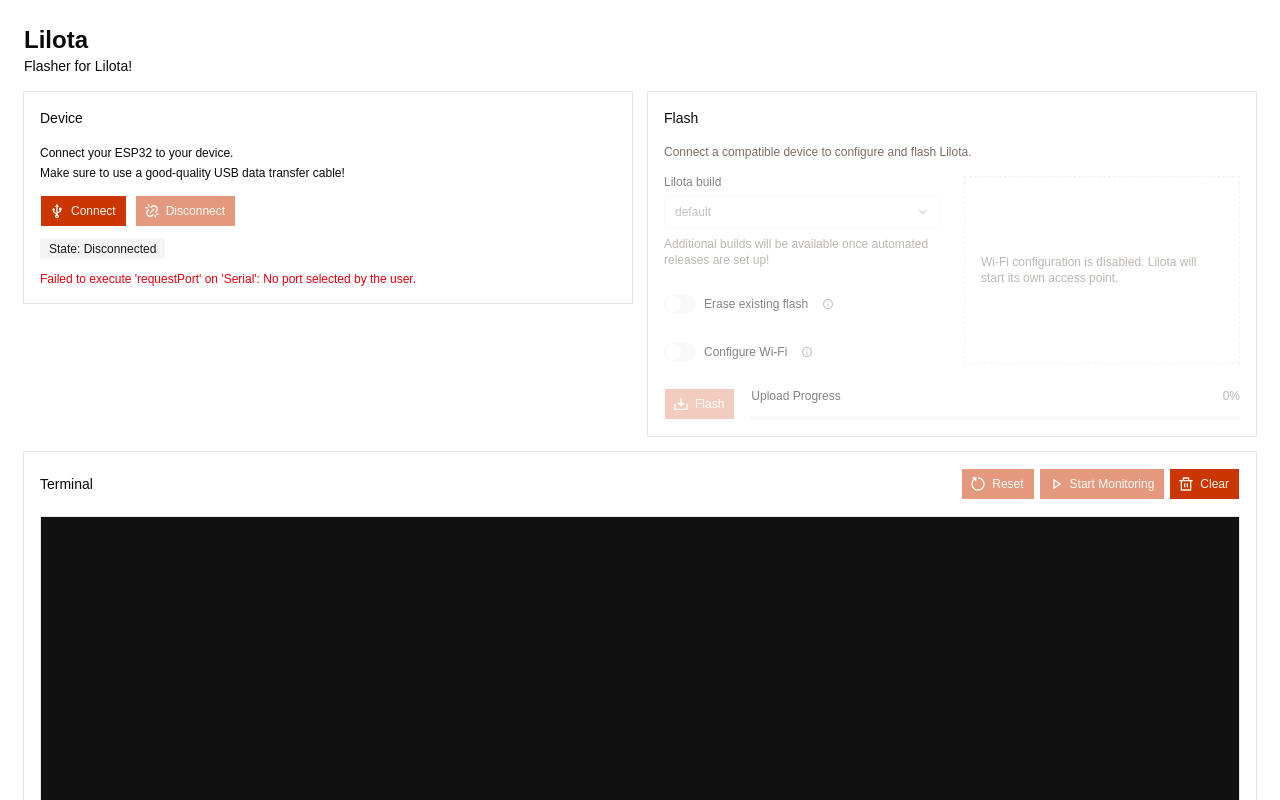
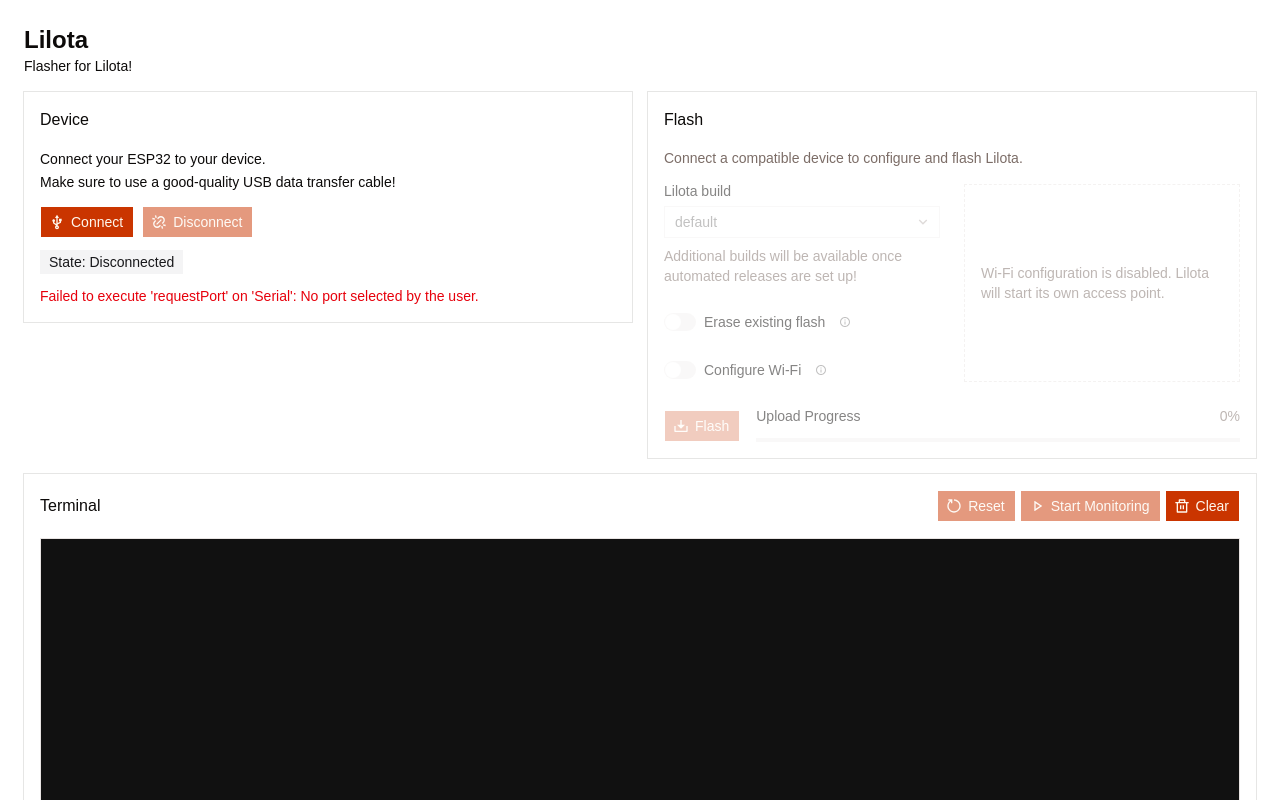
Before and after one commit to nebulanw/lilota-flasher, a React (Vite) app: page / in a window 1280 px wide. Both pictures are taken after a click on the button "Connect". Shown: the top 800 px of the page. Built offline with nearby package versions, Linux system fonts and the light colour scheme.

Commit message:
style: bump up font sizes

```diff
--- a/src/components/ui/badge.tsx
+++ b/src/components/ui/badge.tsx
@@ -5,7 +5,7 @@
 import { cn } from "@/lib/utils"
 
 const badgeVariants = cva(
-  "group/badge inline-flex h-5 w-fit shrink-0 items-center justify-center gap-1 overflow-hidden rounded-none border border-transparent px-2 py-0.5 text-xs font-medium whitespace-nowrap transition-all focus-visible:border-ring focus-visible:ring-[3px] focus-visible:ring-ring/50 has-data-[icon=inline-end]:pr-1.5 has-data-[icon=inline-start]:pl-1.5 aria-invalid:border-destructive aria-invalid:ring-destructive/20 dark:aria-invalid:ring-destructive/40 [&>svg]:pointer-events-none [&>svg]:size-3!",
+  "group/badge inline-flex h-6 w-fit shrink-0 items-center justify-center gap-1 overflow-hidden rounded-none border border-transparent px-2 py-0.5 text-sm font-medium whitespace-nowrap transition-all focus-visible:border-ring focus-visible:ring-[3px] focus-visible:ring-ring/50 has-data-[icon=inline-end]:pr-1.5 has-data-[icon=inline-start]:pl-1.5 aria-invalid:border-destructive aria-invalid:ring-destructive/20 dark:aria-invalid:ring-destructive/40 [&>svg]:pointer-events-none [&>svg]:size-3!",
   {
     variants: {
       variant: {
--- a/src/components/ui/button.tsx
+++ b/src/components/ui/button.tsx
@@ -4,7 +4,7 @@
 import { cn } from "@/lib/utils"
 
 const buttonVariants = cva(
-  "group/button inline-flex shrink-0 items-center justify-center rounded-none border border-transparent bg-clip-padding text-xs font-medium whitespace-nowrap transition-all outline-none select-none focus-visible:border-ring focus-visible:ring-1 focus-visible:ring-ring/50 active:not-aria-[haspopup]:translate-y-px disabled:pointer-events-none disabled:opacity-50 aria-invalid:border-destructive aria-invalid:ring-1 aria-invalid:ring-destructive/20 dark:aria-invalid:border-destructive/50 dark:aria-invalid:ring-destructive/40 [&_svg]:pointer-events-none [&_svg]:shrink-0 [&_svg:not([class*='size-'])]:size-4",
+  "group/button inline-flex shrink-0 items-center justify-center rounded-none border border-transparent bg-clip-padding text-sm font-medium whitespace-nowrap transition-all outline-none select-none focus-visible:border-ring focus-visible:ring-1 focus-visible:ring-ring/50 active:not-aria-[haspopup]:translate-y-px disabled:pointer-events-none disabled:opacity-50 aria-invalid:border-destructive aria-invalid:ring-1 aria-invalid:ring-destructive/20 dark:aria-invalid:border-destructive/50 dark:aria-invalid:ring-destructive/40 [&_svg]:pointer-events-none [&_svg]:shrink-0 [&_svg:not([class*='size-'])]:size-4",
   {
     variants: {
       variant: {
--- a/src/components/ui/card.tsx
+++ b/src/components/ui/card.tsx
@@ -12,7 +12,7 @@
       data-slot="card"
       data-size={size}
       className={cn(
-        "group/card flex flex-col gap-(--card-spacing) overflow-hidden rounded-none bg-card py-(--card-spacing) text-xs/relaxed text-card-foreground ring-1 ring-foreground/10 [--card-spacing:--spacing(4)] has-data-[slot=card-footer]:pb-0 has-[>img:first-child]:pt-0 data-[size=sm]:[--card-spacing:--spacing(3)] data-[size=sm]:has-data-[slot=card-footer]:pb-0 *:[img:first-child]:rounded-none *:[img:last-child]:rounded-none",
+        "group/card flex flex-col gap-(--card-spacing) overflow-hidden rounded-none bg-card py-(--card-spacing) text-sm/relaxed text-card-foreground ring-1 ring-foreground/10 [--card-spacing:--spacing(4)] has-data-[slot=card-footer]:pb-0 has-[>img:first-child]:pt-0 data-[size=sm]:[--card-spacing:--spacing(3)] data-[size=sm]:has-data-[slot=card-footer]:pb-0 *:[img:first-child]:rounded-none *:[img:last-child]:rounded-none",
         className
       )}
       {...props}
@@ -38,7 +38,7 @@
     <div
       data-slot="card-title"
       className={cn(
-        "font-heading text-sm font-medium group-data-[size=sm]/card:text-sm",
+        "font-heading text-base font-medium group-data-[size=sm]/card:text-sm",
         className
       )}
       {...props}
@@ -50,7 +50,7 @@
   return (
     <div
       data-slot="card-description"
-      className={cn("text-xs/relaxed text-muted-foreground", className)}
+      className={cn("text-sm/relaxed text-muted-foreground", className)}
       {...props}
     />
   )
--- a/src/components/ui/input.tsx
+++ b/src/components/ui/input.tsx
@@ -9,7 +9,7 @@
       type={type}
       data-slot="input"
       className={cn(
-        "h-8 w-full min-w-0 rounded-none border border-input bg-transparent px-2.5 py-1 text-xs transition-colors outline-none file:inline-flex file:h-6 file:border-0 file:bg-transparent file:text-xs file:font-medium file:text-foreground placeholder:text-muted-foreground focus-visible:border-ring focus-visible:ring-1 focus-visible:ring-ring/50 disabled:pointer-events-none disabled:cursor-not-allowed disabled:bg-input/50 disabled:opacity-50 aria-invalid:border-destructive aria-invalid:ring-1 aria-invalid:ring-destructive/20 md:text-xs dark:bg-input/30 dark:disabled:bg-input/80 dark:aria-invalid:border-destructive/50 dark:aria-invalid:ring-destructive/40",
+        "h-8 w-full min-w-0 rounded-none border border-input bg-transparent px-2.5 py-1 text-sm transition-colors outline-none file:inline-flex file:h-6 file:border-0 file:bg-transparent file:text-sm file:font-medium file:text-foreground placeholder:text-muted-foreground focus-visible:border-ring focus-visible:ring-1 focus-visible:ring-ring/50 disabled:pointer-events-none disabled:cursor-not-allowed disabled:bg-input/50 disabled:opacity-50 aria-invalid:border-destructive aria-invalid:ring-1 aria-invalid:ring-destructive/20 dark:bg-input/30 dark:disabled:bg-input/80 dark:aria-invalid:border-destructive/50 dark:aria-invalid:ring-destructive/40",
         className
       )}
       {...props}
--- a/src/components/ui/label.tsx
+++ b/src/components/ui/label.tsx
@@ -9,7 +9,7 @@
     <label
       data-slot="label"
       className={cn(
-        "flex items-center gap-2 text-xs leading-none select-none group-data-[disabled=true]:pointer-events-none group-data-[disabled=true]:opacity-50 peer-disabled:cursor-not-allowed peer-disabled:opacity-50",
+        "flex items-center gap-2 text-sm leading-none select-none group-data-[disabled=true]:pointer-events-none group-data-[disabled=true]:opacity-50 peer-disabled:cursor-not-allowed peer-disabled:opacity-50",
         className
       )}
       {...props}
--- a/src/components/ui/progress.tsx
+++ b/src/components/ui/progress.tsx
@@ -52,7 +52,7 @@
 function ProgressLabel({ className, ...props }: ProgressPrimitive.Label.Props) {
   return (
     <ProgressPrimitive.Label
-      className={cn("text-xs", className)}
+      className={cn("text-sm", className)}
       data-slot="progress-label"
       {...props}
     />
@@ -63,7 +63,7 @@
   return (
     <ProgressPrimitive.Value
       className={cn(
-        "ml-auto text-xs text-muted-foreground tabular-nums",
+        "ml-auto text-sm text-muted-foreground tabular-nums",
         className
       )}
       data-slot="progress-value"
--- a/src/components/ui/select.tsx
+++ b/src/components/ui/select.tsx
@@ -39,7 +39,7 @@
       data-slot="select-trigger"
       data-size={size}
       className={cn(
-        "flex w-fit items-center justify-between gap-1.5 rounded-none border border-input bg-transparent py-2 pr-2 pl-2.5 text-xs whitespace-nowrap transition-colors outline-none select-none focus-visible:border-ring focus-visible:ring-1 focus-visible:ring-ring/50 disabled:cursor-not-allowed disabled:opacity-50 aria-invalid:border-destructive aria-invalid:ring-1 aria-invalid:ring-destructive/20 data-placeholder:text-muted-foreground data-[size=default]:h-8 data-[size=sm]:h-7 data-[size=sm]:rounded-none *:data-[slot=select-value]:line-clamp-1 *:data-[slot=select-value]:flex *:data-[slot=select-value]:items-center *:data-[slot=select-value]:gap-1.5 dark:bg-input/30 dark:hover:bg-input/50 dark:aria-invalid:border-destructive/50 dark:aria-invalid:ring-destructive/40 [&_svg]:pointer-events-none [&_svg]:shrink-0 [&_svg:not([class*='size-'])]:size-4",
+        "flex w-fit items-center justify-between gap-1.5 rounded-none border border-input bg-transparent py-2 pr-2 pl-2.5 text-sm whitespace-nowrap transition-colors outline-none select-none focus-visible:border-ring focus-visible:ring-1 focus-visible:ring-ring/50 disabled:cursor-not-allowed disabled:opacity-50 aria-invalid:border-destructive aria-invalid:ring-1 aria-invalid:ring-destructive/20 data-placeholder:text-muted-foreground data-[size=default]:h-8 data-[size=sm]:h-7 data-[size=sm]:rounded-none *:data-[slot=select-value]:line-clamp-1 *:data-[slot=select-value]:flex *:data-[slot=select-value]:items-center *:data-[slot=select-value]:gap-1.5 dark:bg-input/30 dark:hover:bg-input/50 dark:aria-invalid:border-destructive/50 dark:aria-invalid:ring-destructive/40 [&_svg]:pointer-events-none [&_svg]:shrink-0 [&_svg:not([class*='size-'])]:size-4",
         className
       )}
       {...props}
@@ -100,7 +100,7 @@
   return (
     <SelectPrimitive.GroupLabel
       data-slot="select-label"
-      className={cn("px-2 py-2 text-xs text-muted-foreground", className)}
+      className={cn("px-2 py-2 text-sm text-muted-foreground", className)}
       {...props}
     />
   )
@@ -115,7 +115,7 @@
     <SelectPrimitive.Item
       data-slot="select-item"
       className={cn(
-        "relative flex w-full cursor-default items-center gap-2 rounded-none py-2 pr-8 pl-2 text-xs outline-hidden select-none focus:bg-accent focus:text-accent-foreground not-data-[variant=destructive]:focus:**:text-accent-foreground data-disabled:pointer-events-none data-disabled:opacity-50 [&_svg]:pointer-events-none [&_svg]:shrink-0 [&_svg:not([class*='size-'])]:size-4 *:[span]:last:flex *:[span]:last:items-center *:[span]:last:gap-2",
+        "relative flex w-full cursor-default items-center gap-2 rounded-none py-2 pr-8 pl-2 text-sm outline-hidden select-none focus:bg-accent focus:text-accent-foreground not-data-[variant=destructive]:focus:**:text-accent-foreground data-disabled:pointer-events-none data-disabled:opacity-50 [&_svg]:pointer-events-none [&_svg]:shrink-0 [&_svg:not([class*='size-'])]:size-4 *:[span]:last:flex *:[span]:last:items-center *:[span]:last:gap-2",
         className
       )}
       {...props}
--- a/src/components/ui/tooltip.tsx
+++ b/src/components/ui/tooltip.tsx
@@ -50,7 +50,7 @@
         <TooltipPrimitive.Popup
           data-slot="tooltip-content"
           className={cn(
-            "z-50 inline-flex w-fit max-w-xs origin-(--transform-origin) items-center gap-1.5 rounded-none bg-foreground px-3 py-1.5 text-xs text-background has-data-[slot=kbd]:pr-1.5 data-[side=bottom]:slide-in-from-top-2 data-[side=inline-end]:slide-in-from-left-2 data-[side=inline-start]:slide-in-from-right-2 data-[side=left]:slide-in-from-right-2 data-[side=right]:slide-in-from-left-2 data-[side=top]:slide-in-from-bottom-2 **:data-[slot=kbd]:relative **:data-[slot=kbd]:isolate **:data-[slot=kbd]:z-50 **:data-[slot=kbd]:rounded-none data-[state=delayed-open]:animate-in data-[state=delayed-open]:fade-in-0 data-[state=delayed-open]:zoom-in-95 data-open:animate-in data-open:fade-in-0 data-open:zoom-in-95 data-closed:animate-out data-closed:fade-out-0 data-closed:zoom-out-95",
+            "z-50 inline-flex w-fit max-w-xs origin-(--transform-origin) items-center gap-1.5 rounded-none bg-foreground px-3 py-1.5 text-sm text-background has-data-[slot=kbd]:pr-1.5 data-[side=bottom]:slide-in-from-top-2 data-[side=inline-end]:slide-in-from-left-2 data-[side=inline-start]:slide-in-from-right-2 data-[side=left]:slide-in-from-right-2 data-[side=right]:slide-in-from-left-2 data-[side=top]:slide-in-from-bottom-2 **:data-[slot=kbd]:relative **:data-[slot=kbd]:isolate **:data-[slot=kbd]:z-50 **:data-[slot=kbd]:rounded-none data-[state=delayed-open]:animate-in data-[state=delayed-open]:fade-in-0 data-[state=delayed-open]:zoom-in-95 data-open:animate-in data-open:fade-in-0 data-open:zoom-in-95 data-closed:animate-out data-closed:fade-out-0 data-closed:zoom-out-95",
             className
           )}
           {...props}
--- a/src/features/device/DeviceCard.tsx
+++ b/src/features/device/DeviceCard.tsx
@@ -101,15 +101,15 @@
         </Badge>
 
         {errorMessage && (
-          <p role="alert" className="text-xs text-destructive">
+          <p role="alert" className="text-sm text-destructive">
             {errorMessage}
           </p>
         )}
 
         {isConnected && deviceInfo && (
           <div className="grid gap-2">
-            <p className="text-sm font-medium">Device information</p>
-            <dl className="grid grid-cols-[max-content_1fr] gap-x-4 gap-y-1 text-xs">
+            <p className="text-base font-medium">Device information</p>
+            <dl className="grid grid-cols-[max-content_1fr] gap-x-4 gap-y-1 text-sm">
               <dt className="text-muted-foreground">Family</dt>
               <dd>{deviceInfo.family}</dd>
 
--- a/src/features/flash/FlashCard.tsx
+++ b/src/features/flash/FlashCard.tsx
@@ -91,7 +91,7 @@
 
       <CardContent>
         {!serialReady && (
-          <p className="mb-4 text-xs text-muted-foreground">
+          <p className="mb-4 text-sm text-muted-foreground">
             Connect a compatible device to configure and flash Lilota.
           </p>
         )}
@@ -113,7 +113,7 @@
                       <SelectItem value="default">Default</SelectItem>
                     </SelectContent>
                   </Select>
-                  <p className="text-xs text-muted-foreground">
+                  <p className="text-sm text-muted-foreground">
                     Additional builds will be available once automated releases are set up!
                   </p>
                 </div>
@@ -190,14 +190,14 @@
                   onAuthenticationChange={setWifiAuthentication}
                 />
               ) : (
-                <div className="flex min-h-24 items-center border border-dashed px-4 py-3 text-xs text-muted-foreground">
+                <div className="flex min-h-24 items-center border border-dashed px-4 py-3 text-sm text-muted-foreground">
                   Wi-Fi configuration is disabled. Lilota will start its own access point.
                 </div>
               )}
             </div>
 
             {errorMessage && (
-              <p role="alert" className="text-xs text-destructive">
+              <p role="alert" className="text-sm text-destructive">
                 {errorMessage}
               </p>
             )}
```
